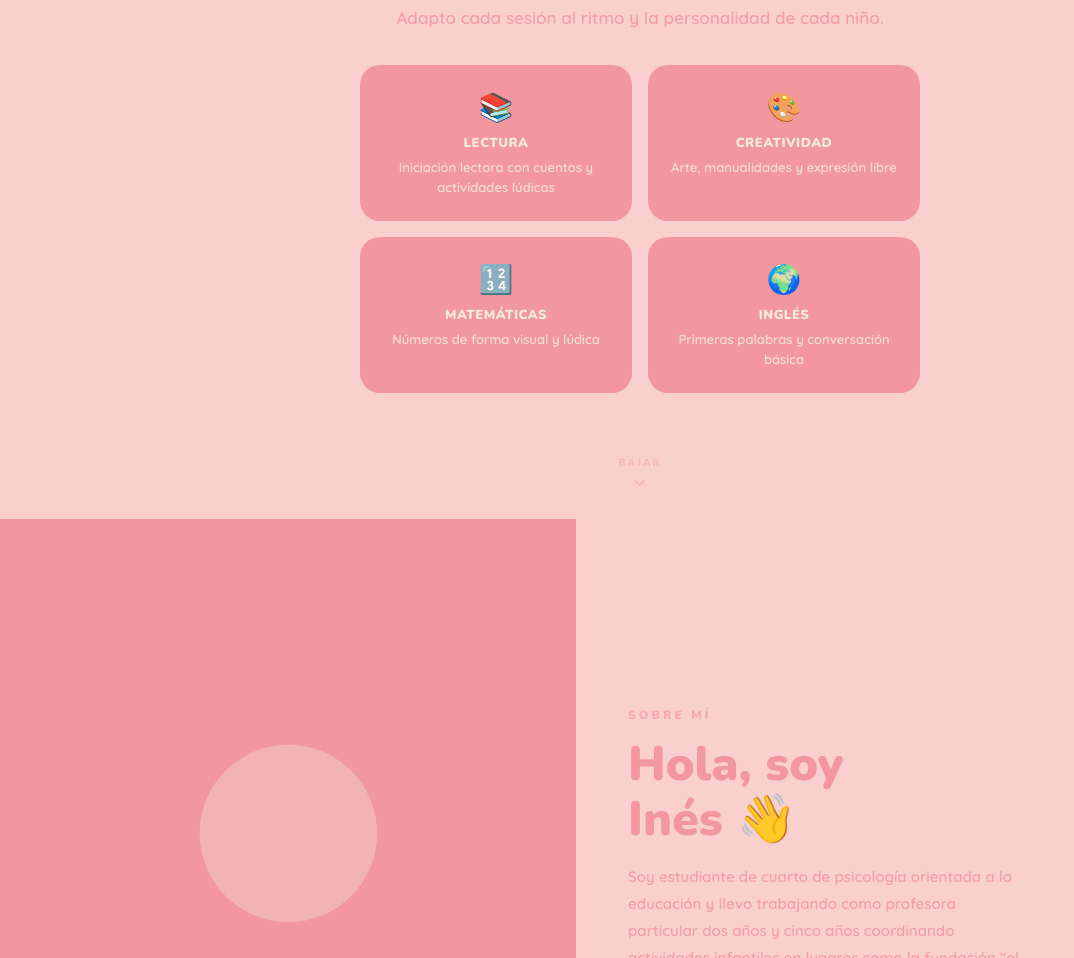
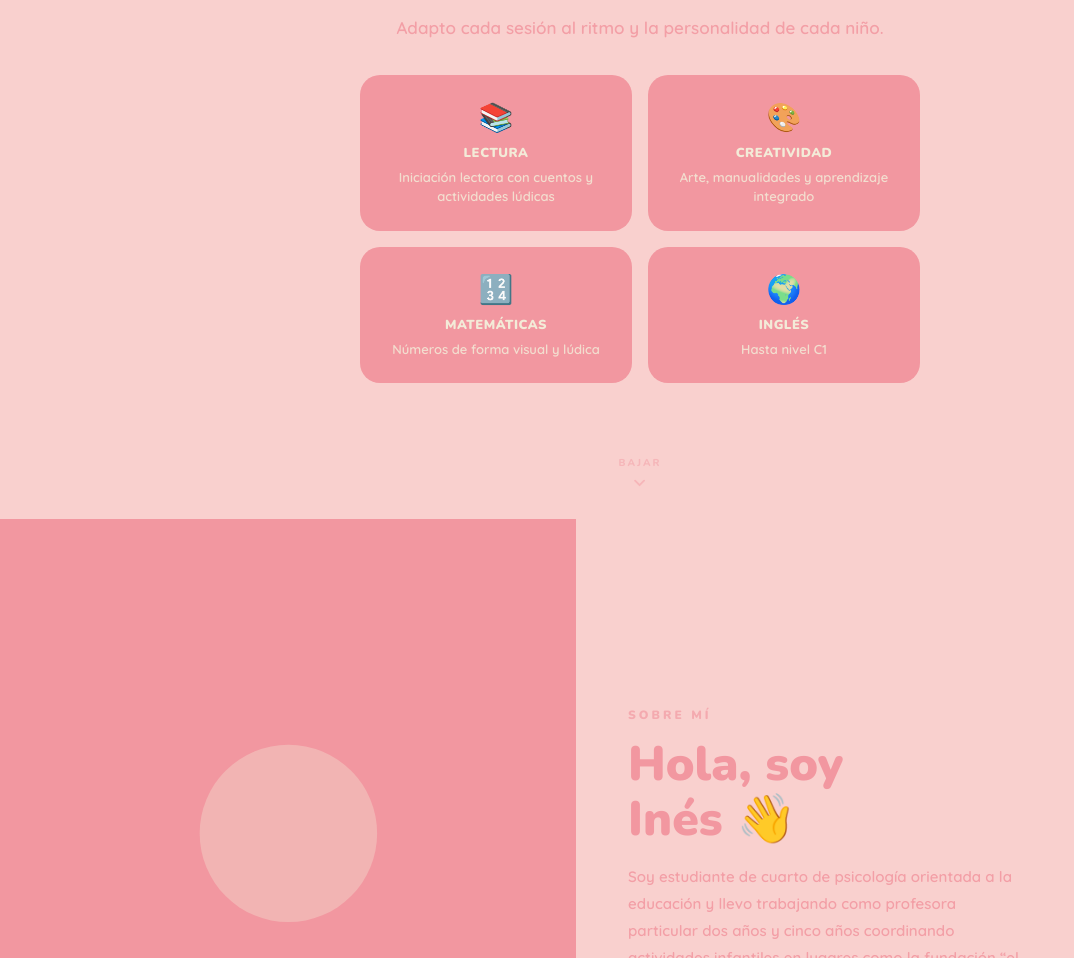
Before and after one commit to Tuprofeines/Tuprofeines.github.io, a plain HTML site: page index.html in a window 1280 px wide. Shown: the part 1881-2839 px from the top of the page, without its empty margins (0-1074 px from the left). Drawn offline with nearby package versions, Linux system fonts and the light colour scheme.

Commit message:
Update index.html

```diff
--- a/index.html
+++ b/index.html
@@ -632,7 +632,7 @@
       <div class="pb-card">
         <div class="icon">🎨</div>
         <h3>Creatividad</h3>
-        <p>Arte, manualidades y expresión libre</p>
+        <p>Arte, manualidades y aprendizaje integrado</p>
       </div>
       <div class="pb-card">
         <div class="icon">🔢</div>
@@ -642,7 +642,7 @@
       <div class="pb-card">
         <div class="icon">🌍</div>
         <h3>Inglés</h3>
-        <p>Primeras palabras y conversación básica</p>
+        <p>Hasta nivel C1</p>
       </div>
     </div>
     <a href="#sobre" class="pb-scroll-hint" aria-label="Siguiente sección">
```
